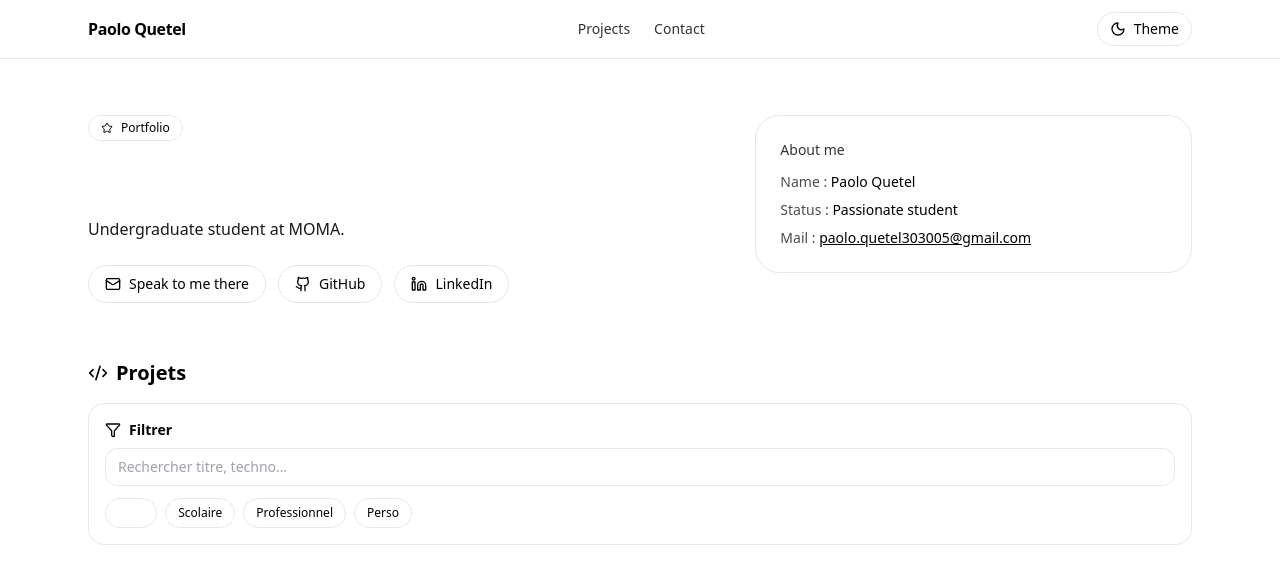
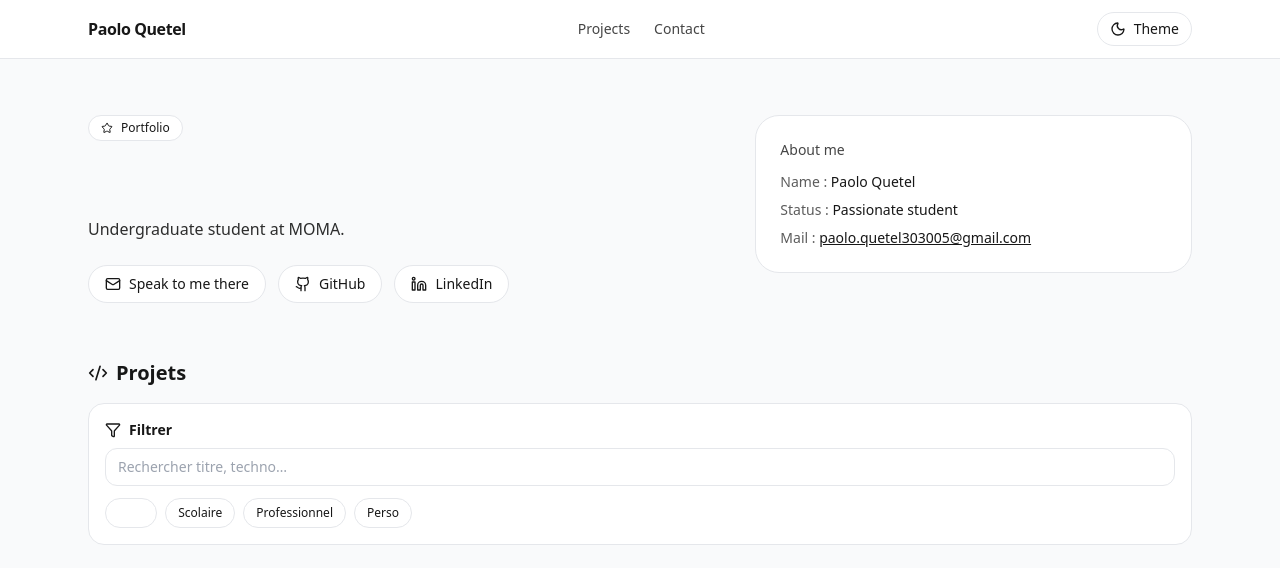
Before and after one commit to Maxpayn1/portfolio, a React (Vite) app: page / in a window 1280 px wide. Shown: the top 568 px of the page. Built offline with nearby package versions, Linux system fonts and the light colour scheme.

Commit message:
fix light/dark backgrounds and cards

```diff
--- a/index.html
+++ b/index.html
@@ -5,16 +5,14 @@
     <meta name="viewport" content="width=device-width, initial-scale=1.0" />
     <title>Portfolio</title>
     <script src="https://cdn.tailwindcss.com"></script>
-    <script>
+   <script>
   tailwind.config = {
     darkMode: 'class',
     theme: {
       extend: {
         colors: {
           accent: '#8b5cf6',
-          lightBg: '#f9fafb',    // gris clair uniforme
-          lightText: '#111827',  // texte quasi noir
-          subtle: '#e5e7eb'      // bordures gris clair
+          subtle: '#e5e7eb'
         }
       }
     }
--- a/src/App.jsx
+++ b/src/App.jsx
@@ -103,9 +103,12 @@ export default function App() {
 
   return (
     <div
-      className="min-h-screen text-lightText dark:text-neutral-100
-      bg-lightBg
-      dark:bg-[radial-gradient(80%_60%_at_50%_-10%,rgba(139,92,246,0.15),transparent),linear-gradient(#0a0a0a,#0a0a0a)]"
+      className={`
+        min-h-screen
+        text-neutral-900 dark:text-neutral-100
+        bg-[#f9fafb]
+        dark:bg-[radial-gradient(80%_60%_at_50%_-10%,rgba(139,92,246,0.15),transparent),linear-gradient(#0a0a0a,#0a0a0a)]
+      `}
     >
       {/* NAV */}
       <header className="sticky top-0 z-20 border-b border-subtle bg-white/90 dark:bg-black/50 backdrop-blur">
@@ -117,7 +120,7 @@ export default function App() {
           </nav>
           <button
             onClick={() => setDark((d) => !d)}
-            className="inline-flex items-center gap-2 rounded-full border border-subtle px-3 py-1.5 text-sm hover:border-accent/60"
+            className="inline-flex items-center gap-2 rounded-full border border-subtle px-3 py-1.5 text-sm hover:border-accent/60 bg-white dark:bg-transparent"
             aria-label="Toggle theme"
           >
             {dark ? <Sun className="w-4 h-4" /> : <Moon className="w-4 h-4" />} Theme
@@ -135,7 +138,7 @@ export default function App() {
             initial={{ opacity: 0, y: 14 }}
             animate={{ opacity: 1, y: 0 }}
           >
-            <div className="inline-flex items-center gap-2 rounded-full border border-subtle px-3 py-1 text-xs mb-4 bg-white">
+            <div className="inline-flex items-center gap-2 rounded-full border border-subtle px-3 py-1 text-xs mb-4 bg-white dark:bg-white/5">
               <Star className="w-3 h-3 text-accent" /> Portfolio
             </div>
 
@@ -147,13 +150,13 @@ export default function App() {
             <p className="mt-3 text-base opacity-90 max-w-prose">{PROFILE.bio}</p>
 
             <div className="mt-6 flex flex-wrap items-center gap-3">
-              <a href={`mailto:${PROFILE.links.email}`} className="inline-flex items-center gap-2 rounded-full border border-subtle px-4 py-2 text-sm hover:border-accent/60 bg-white">
+              <a href={`mailto:${PROFILE.links.email}`} className="inline-flex items-center gap-2 rounded-full border border-subtle px-4 py-2 text-sm hover:border-accent/60 bg-white dark:bg-transparent">
                 <Mail className="w-4 h-4" /> Speak to me there
               </a>
-              <a href={PROFILE.links.github} target="_blank" className="inline-flex items-center gap-2 rounded-full border border-subtle px-4 py-2 text-sm hover:border-accent/60 bg-white">
+              <a href={PROFILE.links.github} target="_blank" className="inline-flex items-center gap-2 rounded-full border border-subtle px-4 py-2 text-sm hover:border-accent/60 bg-white dark:bg-transparent">
                 <Github className="w-4 h-4" /> GitHub
               </a>
-              <a href={PROFILE.links.linkedin} target="_blank" className="inline-flex items-center gap-2 rounded-full border border-subtle px-4 py-2 text-sm hover:border-accent/60 bg-white">
+              <a href={PROFILE.links.linkedin} target="_blank" className="inline-flex items-center gap-2 rounded-full border border-subtle px-4 py-2 text-sm hover:border-accent/60 bg-white dark:bg-transparent">
                 <Linkedin className="w-4 h-4" /> LinkedIn
               </a>
             </div>
@@ -161,7 +164,7 @@ export default function App() {
 
           {/* Colonne droite */}
           <motion.aside
-            className="lg:col-span-5 rounded-3xl border border-subtle bg-white p-6"
+            className="lg:col-span-5 rounded-3xl border border-subtle bg-white dark:bg-white/5 p-6"
             initial={{ opacity: 0, y: 14 }}
             animate={{ opacity: 1, y: 0 }}
           >
@@ -176,7 +179,7 @@ export default function App() {
 
         {/* PROJETS */}
         <Section id="projects" icon={Code2} title="Projets" className="mt-14">
-          <div className="rounded-2xl border border-subtle p-4 mb-6 bg-white">
+          <div className="rounded-2xl border border-subtle p-4 mb-6 bg-white dark:bg-white/5">
             <div className="flex items-center gap-2 mb-2">
               <Filter className="w-4 h-4 text-accent" />
               <h3 className="text-sm font-semibold">Filtrer</h3>
@@ -189,12 +192,14 @@ export default function App() {
               className="w-full rounded-xl border border-subtle bg-transparent px-3 py-2 text-sm"
             />
             <div className="mt-3 flex flex-wrap gap-2">
-              {types.map((t) => (
+              {["Tous", "Scolaire", "Professionnel", "Perso"].map((t) => (
                 <button
                   key={t}
                   onClick={() => setType(t)}
                   className={`rounded-full border px-3 py-1.5 text-xs transition ${
-                    type === t ? "border-accent bg-accent text-white" : "border-subtle hover:border-accent/60 bg-white"
+                    type === t
+                      ? "border-accent bg-accent text-white"
+                      : "border-subtle hover:border-accent/60 bg-white dark:bg-transparent"
                   }`}
                 >
                   {t}
```
